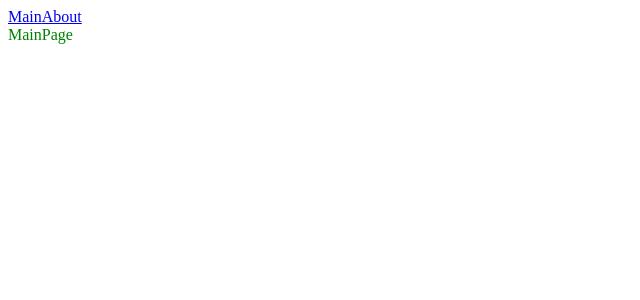
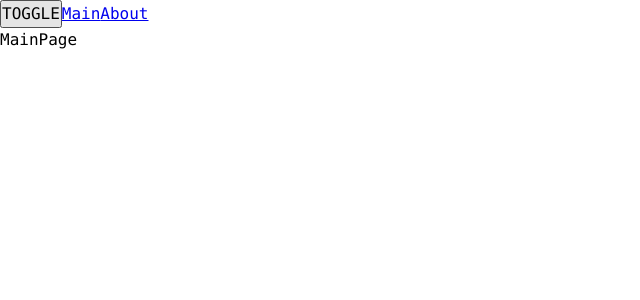
Before and after one commit to script696/education-dev, a React app: page / in a window 1280 px wide. Shown: the top 300 px of the page, without its empty margins (0-640 px from the left). Built offline with nearby package versions, Linux system fonts and the light colour scheme.

Commit message:
toggle-theme-lesson-7

```diff
--- a/src/App.tsx
+++ b/src/App.tsx
@@ -1,14 +1,20 @@
 import { Counter } from "./components/Counter";
-import "./index.scss";
+import "./styles/index.scss";
 import { Link, Route, Routes } from "react-router-dom";
 import AboutPage from "./pages/AboutPage/AboutPage";
 import MainPage from "./pages/MainPage/MainPage";
 import { MainPageLazy } from "./pages/MainPage/MainPage.lazy";
 import { AboutPageLazy } from "./pages/AboutPage/AboutPage.lazy";
+import { useContext, useState } from "react";
+import { Theme, ThemeContext } from "./theme/ThemeContext";
+import { useTheme } from "./theme/useTheme";
 
 export const App = () => {
+  const { theme, toggleTheme } = useTheme();
+
   return (
-    <div className={"app"}>
+    <div className={`app ${theme}`}>
+      <button onClick={toggleTheme}>TOGGLE</button>
       <Link to={"/"}>Main</Link>
       <Link to={"/about"}>About</Link>
       <Routes>
--- a/src/index.scss
+++ /dev/null
@@ -1,3 +0,0 @@
-.app {
-  color : green!important;
-}
--- a/src/index.tsx
+++ b/src/index.tsx
@@ -2,11 +2,14 @@
 import { App } from "./App";
 import { BrowserRouter } from "react-router-dom";
 import { Suspense } from "react";
+import ThemeProvider from "./theme/ThemeProvider";
 
 render(
   <Suspense fallback={<div>loading...</div>}>
     <BrowserRouter>
-      <App />
+      <ThemeProvider>
+        <App />
+      </ThemeProvider>
     </BrowserRouter>
   </Suspense>,
   document.getElementById("root")
--- /dev/null
+++ b/src/styles/index.scss
@@ -0,0 +1,12 @@
+@import "reset.css";
+@import "./variables/global";
+@import "./themes/dark";
+@import "./themes/normal";
+
+.app {
+  font: var(--font-m);
+  background: var(--bg-color);
+  color: var(--primary-color);
+
+  min-height: 100vh;
+}
--- /dev/null
+++ b/src/styles/reset.css
@@ -0,0 +1,12 @@
+* {
+    margin: 0;
+    padding: 0;
+    box-sizing: border-box;
+}
+
+input,
+button,
+textarea,
+select {
+    font: inherit;
+}
--- /dev/null
+++ b/src/styles/themes/dark.scss
@@ -0,0 +1,6 @@
+.app.dark {
+  --bg-color: #28288d;
+
+  --primary-color: #066906;
+  --secondary-color: #4dbe4d;
+}
--- /dev/null
+++ b/src/styles/themes/normal.scss
@@ -0,0 +1,6 @@
+.app.normal {
+  --bg-color: #afafb2;
+
+  --primary-color: rgba(15, 44, 220, 0.87);
+  --secondary-color: rgba(115, 132, 203, 0.87);
+}
--- /dev/null
+++ b/src/styles/variables/global.scss
@@ -0,0 +1,12 @@
+:root {
+  --font-family-main: Consolas, sans-serif;
+
+  --font-size-m: 16px;
+  --font-line-m: 24px;
+  --font-m: var(--font-size-m) / var(--font-line-m) var(--font-family-main);
+
+  --font-size-l: 24px;
+  --font-line-l: 32px;
+  --font-l: var(--font-size-l) / var(--font-line-l) var(--font-family-main);
+
+}
--- /dev/null
+++ b/src/theme/ThemeContext.ts
@@ -0,0 +1,15 @@
+import { createContext } from "react";
+
+export enum Theme {
+  LIGHT = "light",
+  DARK = "dark",
+}
+
+export interface ThemeContextProps {
+  theme?: Theme;
+  setTheme?: (theme: Theme) => void;
+}
+
+export const ThemeContext = createContext<ThemeContextProps>({});
+
+export const LOCALE_STORAGE_THEME_KEY = "theme";
--- /dev/null
+++ b/src/theme/ThemeProvider.tsx
@@ -0,0 +1,23 @@
+import { LOCALE_STORAGE_THEME_KEY, Theme, ThemeContext } from "./ThemeContext";
+import { FC, ReactNode, useMemo, useState } from "react";
+
+type ThemeProviderProps = {
+  children: ReactNode;
+};
+
+const defaultTheme =
+  (localStorage.getItem(LOCALE_STORAGE_THEME_KEY) as Theme) || Theme.LIGHT;
+
+const ThemeProvider: FC<ThemeProviderProps> = ({ children }) => {
+  const [theme, setTheme] = useState<Theme>(defaultTheme);
+
+  const defaultProps = useMemo(() => ({ theme, setTheme }), [theme]);
+
+  return (
+    <ThemeContext.Provider value={defaultProps}>
+      {children}
+    </ThemeContext.Provider>
+  );
+};
+
+export default ThemeProvider;
--- /dev/null
+++ b/src/theme/useTheme.tsx
@@ -0,0 +1,19 @@
+import { LOCALE_STORAGE_THEME_KEY, Theme, ThemeContext } from "./ThemeContext";
+import { useContext } from "react";
+
+interface UseThemeResult {
+  theme: Theme;
+  toggleTheme: () => void;
+}
+
+export const useTheme = (): UseThemeResult => {
+  const { theme, setTheme } = useContext(ThemeContext);
+
+  const toggleTheme = () => {
+    const newTheme = theme === Theme.DARK ? Theme.LIGHT : Theme.DARK;
+    setTheme(newTheme);
+    localStorage.setItem(LOCALE_STORAGE_THEME_KEY, newTheme);
+  };
+
+  return { theme, toggleTheme };
+};
```
